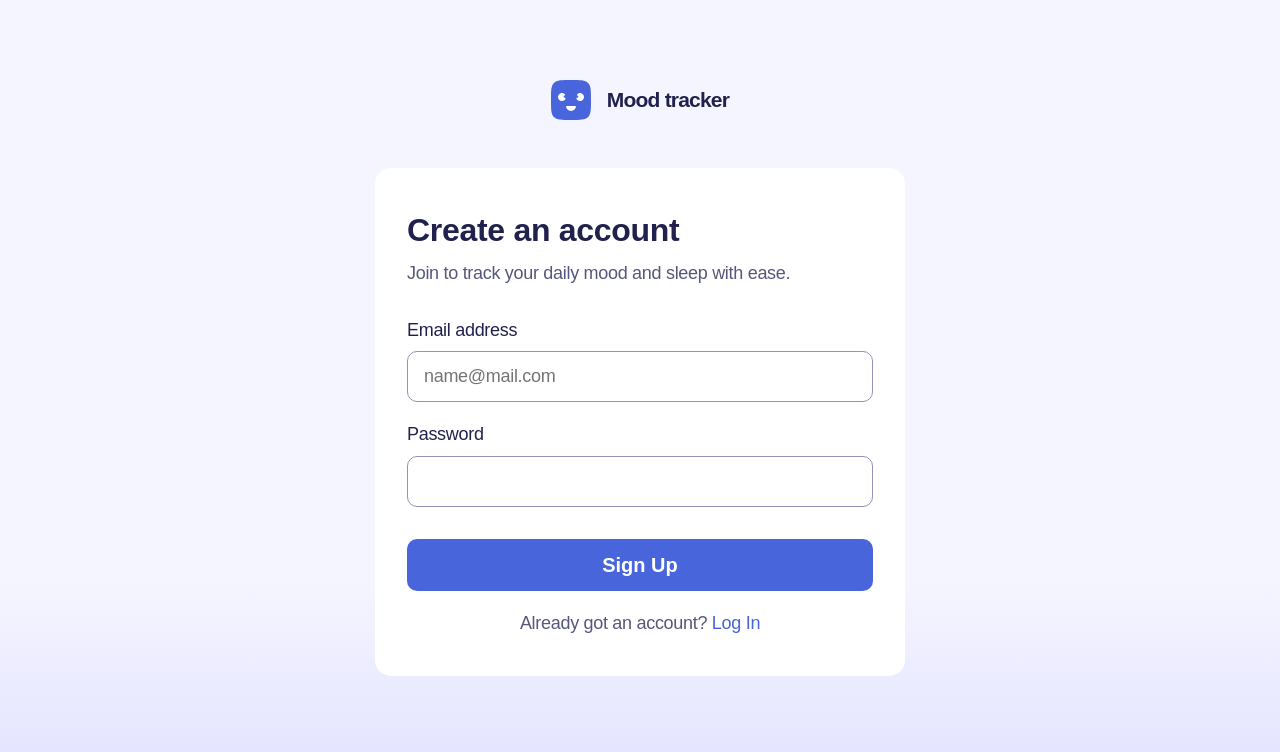
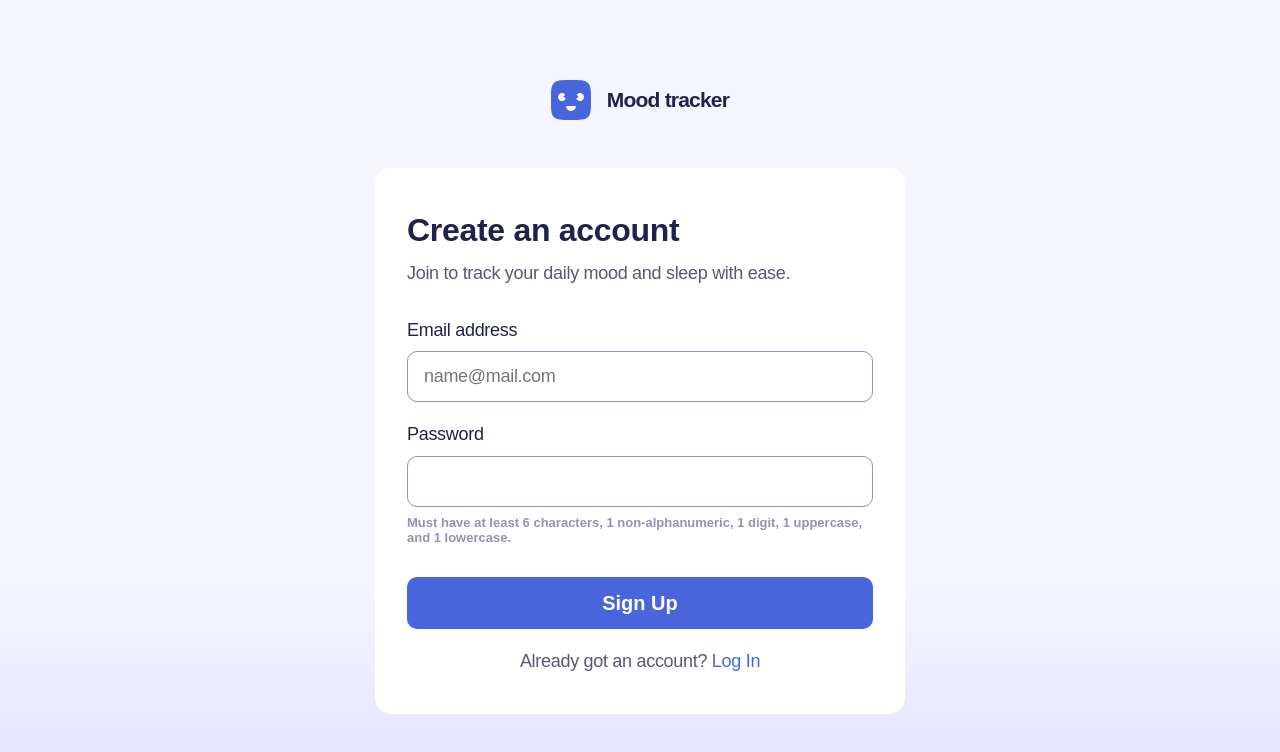
Before and after one commit to huyphan2210/mood-tracking-app, a Next.js app in the folder client/: page /authentication/sign-up in a window 1280 px wide. Shown: the top 752 px of the page. Built offline with nearby package versions, Linux system fonts and the light colour scheme; a web font is replaced by a local one.

Commit message:
[FEAT - Signup] Refine the Signup page

```diff
--- a/client/src/app/authentication/sign-up/action.ts
+++ b/client/src/app/authentication/sign-up/action.ts
@@ -1,3 +1,5 @@
+"use client";
+
 import {
   AuthenticationBaseResponsePOST,
   AuthenticationSignUpRequestPOST,
@@ -5,7 +7,6 @@ import {
 } from "../../../../Api";
 
 export const signUp = async (formData: FormData) => {
-  "use server";
   const payload: AuthenticationSignUpRequestPOST = { email: "", password: "" };
 
   for (const [key, value] of formData.entries()) {
--- a/client/src/app/authentication/sign-up/page.tsx
+++ b/client/src/app/authentication/sign-up/page.tsx
@@ -1,4 +1,6 @@
-import { FC } from "react";
+"use client";
+
+import { FC, useState } from "react";
 import Link from "next/link";
 import styles from "./page.module.scss";
 import PATH from "@/utilities/paths";
@@ -12,14 +14,27 @@ import { signUp } from "./action";
 const SignUp: FC = () => {
   const heading = "Create an account";
   const description = "Join to track your daily mood and sleep with ease.";
+
+  const [isLoading, setIsLoading] = useState(false);
+
+  const submitHandler = async (formData: FormData) => {
+    setIsLoading(true);
+    try {
+      await signUp(formData);
+    } catch (error) {
+    } finally {
+      setIsLoading(false);
+    }
+  };
+
   return (
     <AuthenticationForm
       heading={heading}
       description={description}
-      submitHandler={signUp}
+      submitHandler={submitHandler}
     >
-      <AuthenticationFields />
-      <AuthenticationCta ctaContent="Sign Up">
+      <AuthenticationFields type="signup" />
+      <AuthenticationCta isLoading={isLoading} ctaContent="Sign Up">
         <span className={styles["sign-up_cta-note"]}>
           Already got an account?{" "}
           <Link href={PATH.LOGIN} className={styles["sign-up_cta-note_url"]}>
```
